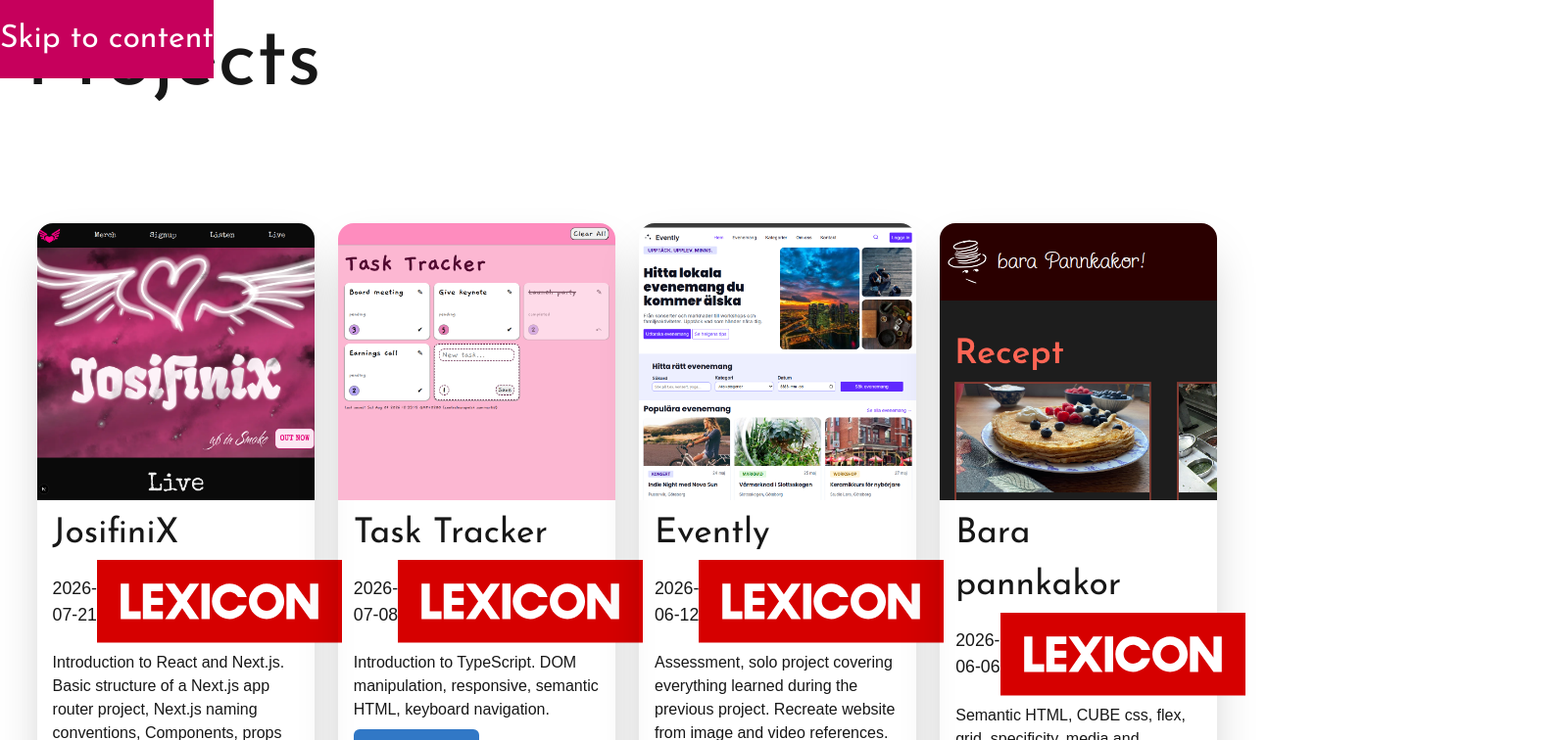
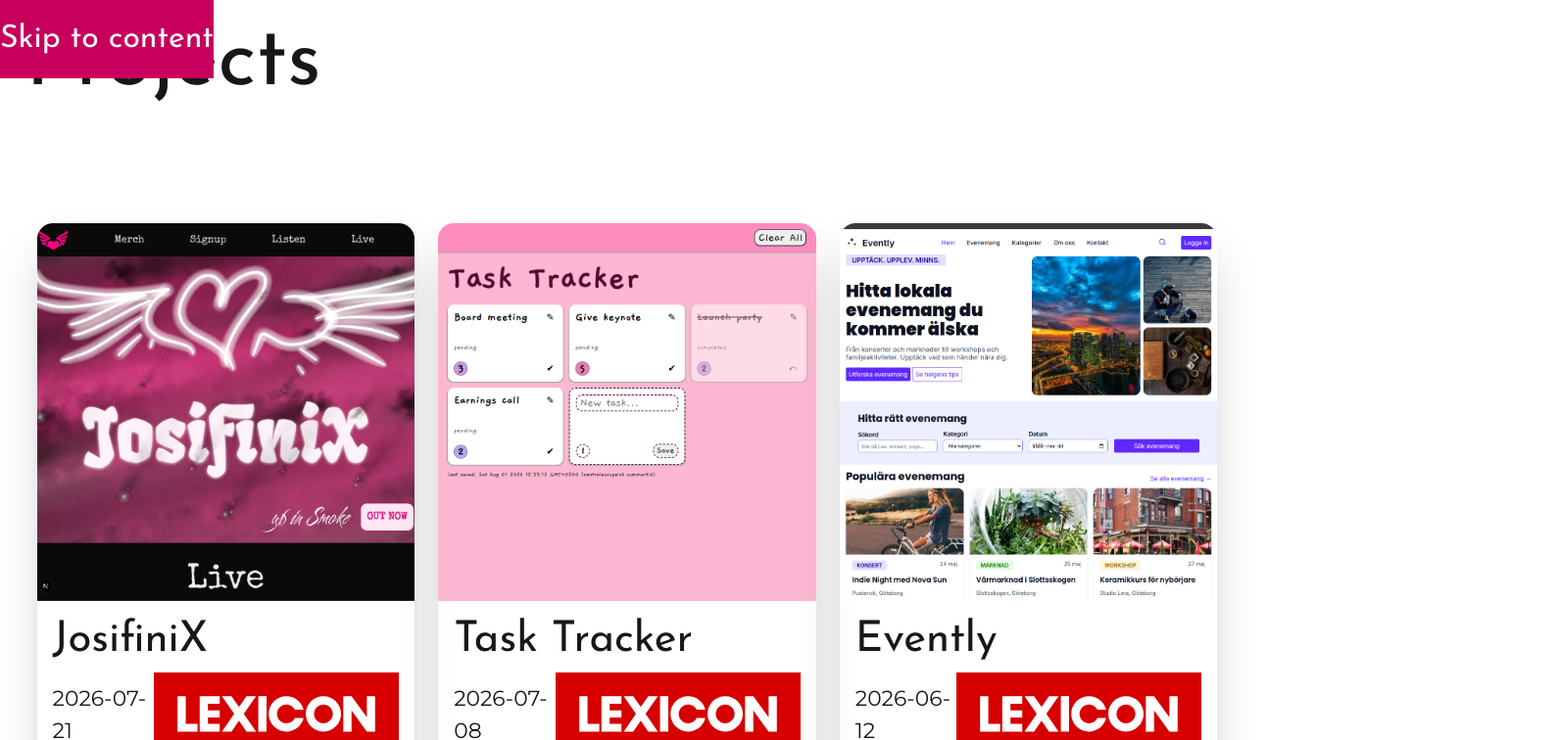
Before and after one commit to josiefinis/josiefinis.github.io, a Next.js app: page / in a window 1280 px wide. Shown: the top 756 px of the page at 98% size, 1592 px wide, since content can reach past the window. Built offline with nearby package versions, Linux system fonts and the light colour scheme.

Commit message:
Change body font family to Montserrat.

```diff
--- a/app/globals.css
+++ b/app/globals.css
@@ -9,7 +9,7 @@
   --color-background: var(--background);
   --color-foreground: var(--foreground);
   --font-display: var(--font-josefin-sans);
-  --font-mono: var(--font-geist-mono);
+  --font-sans: var(--font-montserrat);
 
   --text-fluid-sm: clamp(0.4rem, 0.8cqi + 0.4rem, 2rem);
   --text-fluid-md: clamp(0.6rem, 1cqi + 0.4rem, 2rem);
@@ -35,7 +35,7 @@
 body {
   background: var(--background);
   color: var(--foreground);
-  font-family: Arial, Helvetica, sans-serif;
+  font-family: var(--font-sans), sans-serif;
 }
 
 .mx-fluid {
--- a/app/layout.tsx
+++ b/app/layout.tsx
@@ -1,5 +1,5 @@
 import type { Metadata } from "next";
-import { Geist_Mono, Josefin_Sans } from "next/font/google";
+import { Geist_Mono, Josefin_Sans, Montserrat } from "next/font/google";
 import "./globals.css";
 
 const josefinSans = Josefin_Sans({
@@ -7,8 +7,8 @@ const josefinSans = Josefin_Sans({
   subsets: ["latin"],
 });
 
-const geistMono = Geist_Mono({
-  variable: "--font-geist-mono",
+const montserrat = Montserrat({
+  variable: "--font-montserrat",
   subsets: ["latin"],
 });
 
@@ -25,7 +25,7 @@ export default function RootLayout({
   return (
     <html
       lang="en"
-      className={`${josefinSans.variable} ${geistMono.variable} h-full antialiased`}
+      className={`${josefinSans.variable} ${montserrat.variable} h-full antialiased`}
     >
       <body className="min-h-full flex flex-col">
         <a
```
